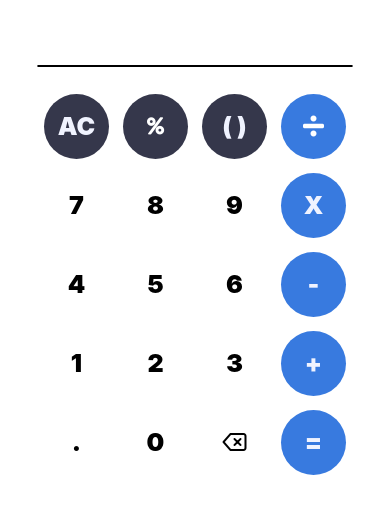
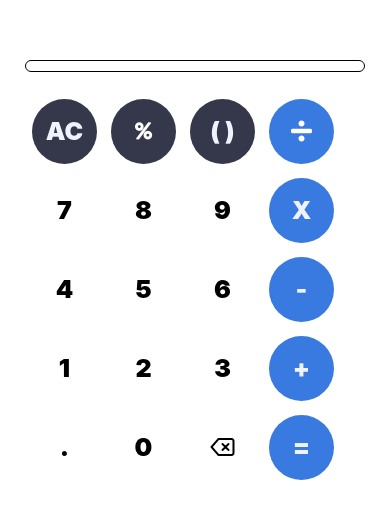
Before and after one commit to manuj98/CalculatorX, a React Native app: screen / in a window 390 px wide. Shown: the part 179-698 px from the top of the page. Built offline with nearby package versions, Linux system fonts and the light colour scheme.

Commit message:
fixed display width and added comma

```diff
--- a/Screens/home.js
+++ b/Screens/home.js
@@ -4,10 +4,13 @@ import {
   View,
   ScrollView,
   TouchableOpacity,
+  Dimensions
 } from "react-native";
 import React from "react";
 import { useState } from "react";
 import { FontAwesome, FontAwesome5, Feather } from "@expo/vector-icons";
+
+const windowWidth = Dimensions.get('window').width;
 
 const Home = () => {
   const [displayText, setDisplayText] = useState("");
@@ -98,7 +101,7 @@ const Home = () => {
   return (
     <View style={styles.container}>
       <ScrollView style={styles.opertaionContainer}>
-        <Text style={styles.displayTexts}>{displayText}</Text>
+        <Text style={styles.displayTexts}>{displayText.toString().replace(/\B(?=(\d{3})+(?!\d))/g, ",")}</Text>
       </ScrollView>
 
       <View style={styles.keyContainer}>
@@ -246,7 +249,8 @@ const Home = () => {
 export default Home;
 
 const styles = StyleSheet.create({
-  container: {},
+  container: {
+  },
   opertaionContainer: {
     backgroundColor: "white",
     marginTop: 60,
@@ -254,9 +258,11 @@ const styles = StyleSheet.create({
     borderRadius: 10,
     borderColor: "black",
     borderWidth: 1,
+    width: windowWidth-50
   },
   displayTexts: {
     fontSize: 40,
+    padding: 5
   },
   keyContainer: {},
   keyRow: {
```
